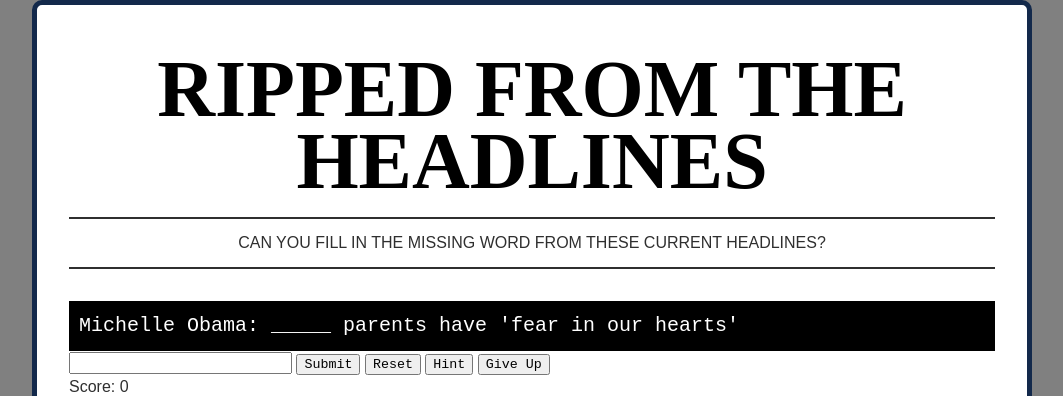
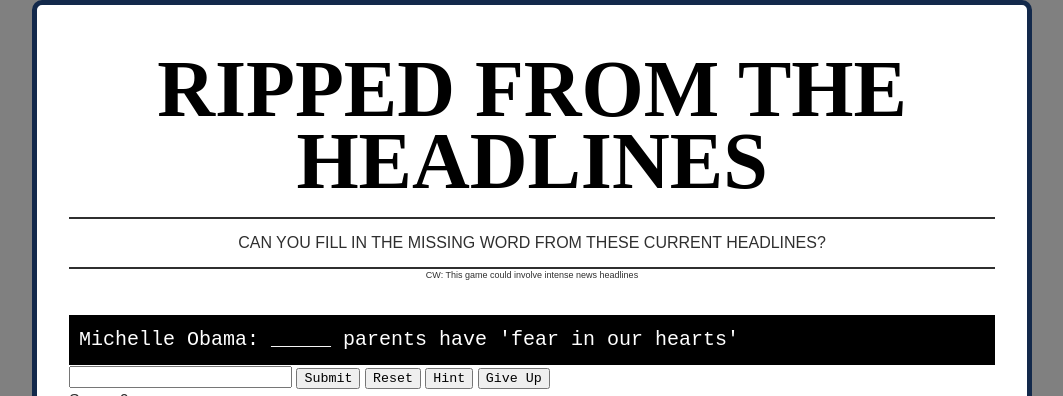
Before and after one commit to ottopiolet/ottopiolet.github.io, a website: page index.html in a window 1280 px wide. Shown: the top 396 px of the page, without its empty margins (108-1171 px from the left). Drawn offline with nearby package versions, Linux system fonts and the light colour scheme.

Commit message:
included Content warning

```diff
--- a/index.html
+++ b/index.html
@@ -16,6 +16,7 @@
             <div id='root'>
                 <header id='head' class='title'>Ripped from the Headlines</header>
                 <p class='subhead'>Can you fill in the missing word from these current headlines?</p>
+                <p style='font-size: xx-small;'>CW: This game could involve intense news headlines</p>
             </div>
             <div id='board' class='board'></div>
             <div id='answerBox' class='form'>
```
